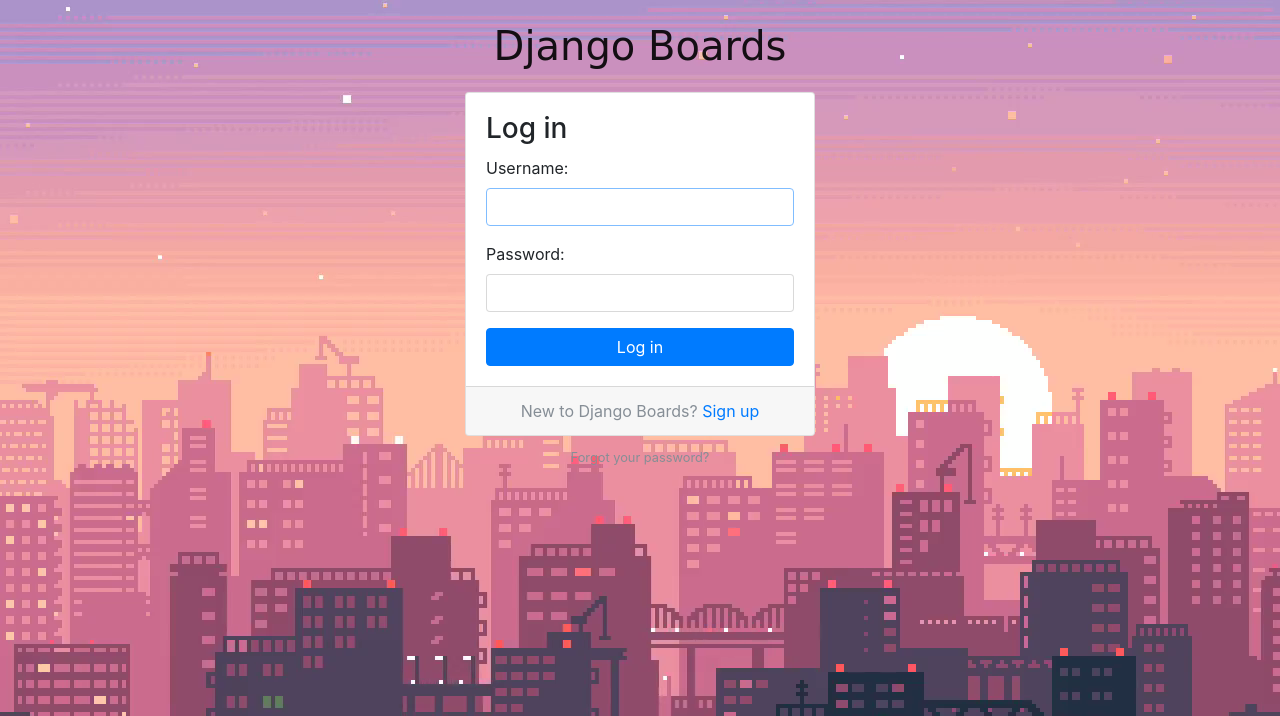
After one commit to tkhurana96/Django-boards, a Django app: page /login/ in a window 1280 px wide. The commit adds this page. Shown: the top 716 px of the page. Run offline with Django 3.2, Linux system fonts and the light colour scheme; some libraries are stand-ins or nearby versions; some web fonts are replaced.

Commit message:
Add basic login page functionality

```diff
--- a/myproject/myproject/settings.py
+++ b/myproject/myproject/settings.py
@@ -130,3 +130,4 @@ STATICFILES_DIRS = [
 ]
 
 LOGOUT_REDIRECT_URL = 'home'
+LOGIN_REDIRECT_URL = 'home'
--- a/myproject/myproject/urls.py
+++ b/myproject/myproject/urls.py
@@ -22,6 +22,8 @@ from boards import views
 urlpatterns = [
     url(r'^$', views.home, name='home'),
     url(r'^signup/$', account_views.signup, name='signup'),
+    url(r'^login/$', auth_views.LoginView.as_view(
+        template_name='login.html'), name='login'),
     url(r'^logout/$', auth_views.LogoutView.as_view(), name='logout'),
     url(r'^boards/(?P<pk>\d+)/$', views.board_topics, name='board_topics'),
     url(r'^boards/(?P<pk>\d+)/new/$', views.new_topic, name='new_topic'),
--- a/myproject/templates/base.html
+++ b/myproject/templates/base.html
@@ -38,7 +38,7 @@
                     </ul>
                 {% else %}
                     <form class="form-inline ml-auto">
-                        <a href="#" class="btn btn-outline-secondary">Log in</a>
+                        <a href="{% url 'login' %}" class="btn btn-outline-secondary">Log in</a>
                         <a href="{% url 'signup' %}" class="btn btn-primary ml-2">Sign up</a>
                     </form>
                 {% endif %}
--- /dev/null
+++ b/myproject/templates/login.html
@@ -0,0 +1,39 @@
+{% extends "base.html" %}
+
+{% load static %}
+
+
+{% block stylesheet %}
+    <link rel="stylesheet" href="{% static 'css/accounts.css' %}">
+{% endblock %}
+
+
+{% block body %}
+    <div class="container">
+        <h1 class="text-center logo my-4">
+            <a href="{% url 'home' %}">Django Boards</a>
+        </h1>
+        <div class="row justify-content-center">
+            <div class="col-lg-4 col-md-6 col-sm-8">
+                <div class="card">
+                    <div class="card-body">
+                        <h3 class="card-title">Log in</h3>
+                        <form method="post" novalidate>
+                            {% csrf_token %}
+                            {% include 'includes/form.html' %}
+                            <button type="submit" class="btn btn-primary btn-block">Log in</button>
+                        </form>
+                    </div>
+                    <div class="card-footer text-muted text-center">
+                        New to Django Boards? <a href="{% url 'signup' %}">Sign up</a>
+                    </div>
+                </div>
+                <div class="text-center py-2">
+                    <small>
+                        <a href="#" class="text-muted">Forgot your password?</a>
+                    </small>
+                </div>
+            </div>
+        </div>
+    </div>
+{% endblock %}
```
